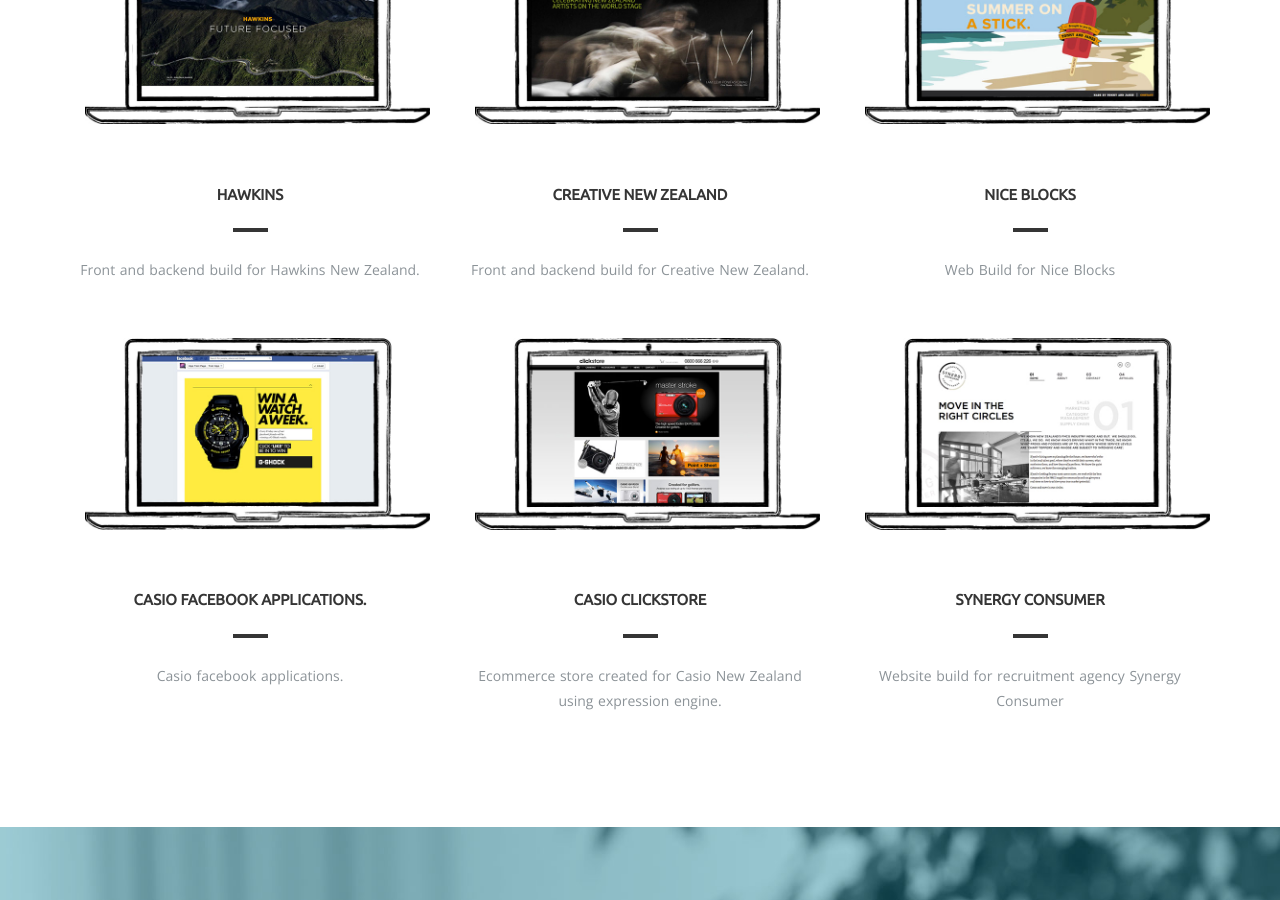
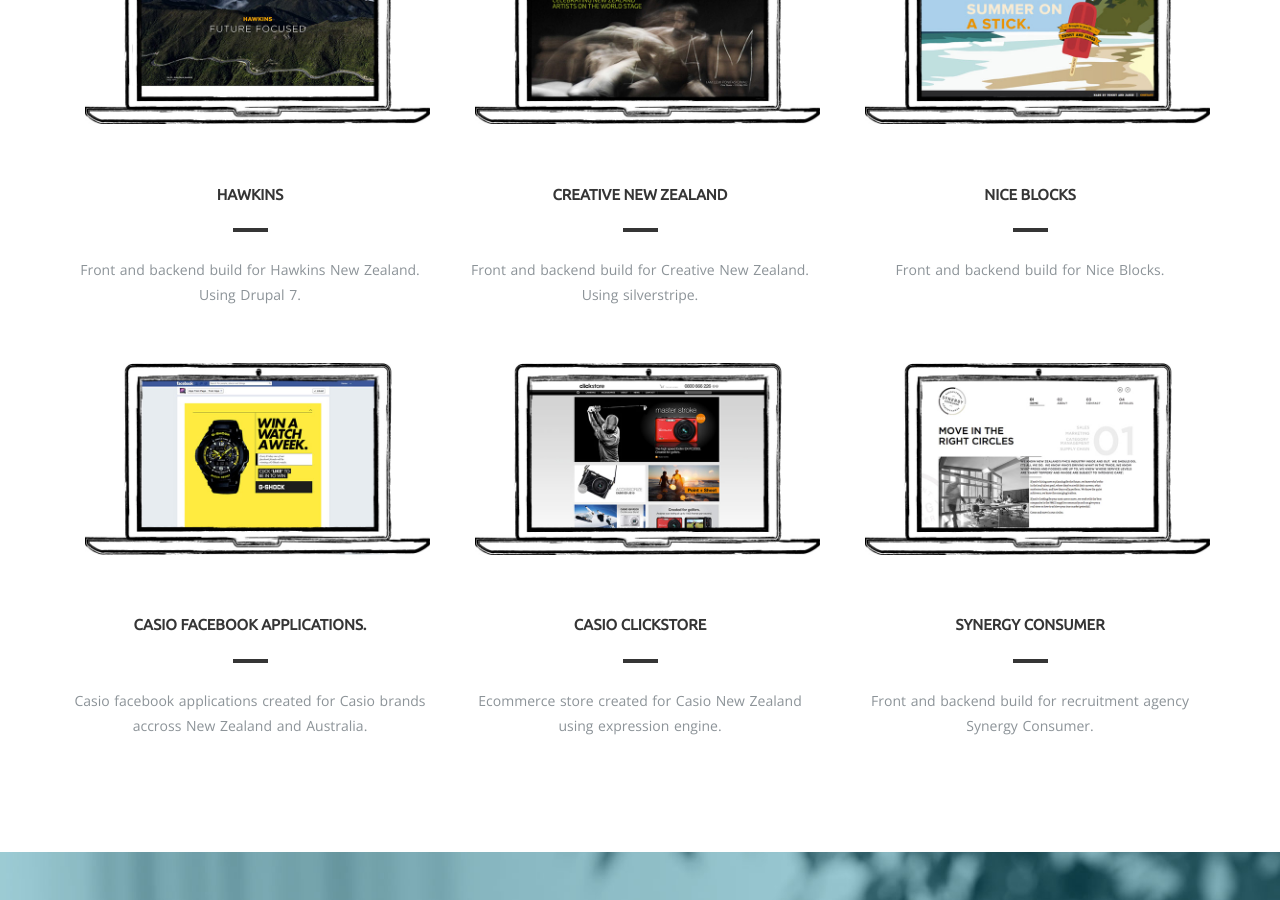
Before and after one commit to trenthogan/trenthogan.github.io, a Jekyll site: the page built from index.html, in a window 1280 px wide and 900 px high, scrolled down 1172 px. Built offline with Jekyll 4.4.1, drawn with Linux system fonts in a browser that asks for light colours; Markdown is read by kramdown in place of the engine named in the settings.

Commit message:
Final fix ups

```diff
--- a/_includes/footer.html
+++ b/_includes/footer.html
@@ -5,6 +5,7 @@
               <div class="col-md-12">
                 <ul class="social-buttons">
                   <li><a href="https://github.com/trenthogan" class="social-btn"><i class="fa fa-github"></i></a></li>
+                  <li><a href="http://codepen.io/hogantrent/" class="social-btn"><i class="fa fa-codepen"></i></a></li>
                   <li><a href="https://twitter.com/trent001" class="social-btn"><i class="fa fa-twitter"></i></a></li>
                   <li><a href="https://www.linkedin.com/pub/trent-hogan/30/859/217" class="social-btn"><i class="fa fa-linkedin-square"></i></a></li>
                   <li><a href="mailto:trenthogan1@gmail.com" class="social-btn"><i class="fa fa-envelope"></i></a></li>
--- a/_includes/header.html
+++ b/_includes/header.html
@@ -40,7 +40,7 @@
                       <li><a href="/">Home</a></li>
                       <li><a href="/#about">About</a></li>
                       <li><a href="/#portfolio">Portfolio</a></li>
-                      <li><a href="/#contact">Get in Touch</a></li>
+                      <li><a href="/#contact">Contact</a></li>
                       <li><a href="/posts/">Blog</a></li>
                     </ul>
                   </nav>
--- a/index.html
+++ b/index.html
@@ -32,13 +32,13 @@
                         <div class="img">
                           <img src="img/hawkins.jpg" alt="Hawkins Nz" class="img-responsive">
                           <div class="overlay">
-                            <a href="#" class="expand">View More</a>
+                            <a href="http://hawkins.co.nz/" class="expand">View More</a>
                             <a class="close-overlay hidden">x</a>
                           </div>
                         </div>
                       </div>
                       <h2>Hawkins</h2>
-                      <p>Front and backend build for Hawkins New Zealand.</p>
+                      <p>Front and backend build for Hawkins New Zealand. Using Drupal 7.</p>
                     </div>
 
                     <div class="col-md-4">
@@ -46,13 +46,13 @@
                         <div class="img">
                           <img src="img/creativenz.jpg" alt="Creative New Zealand" class="img-responsive">
                           <div class="overlay">
-                            <a href="#" class="expand">View More</a>
+                            <a href="http://www.nzatedinburgh.com/" class="expand">View More</a>
                             <a class="close-overlay hidden">x</a>
                           </div>
                         </div>
                       </div>
                       <h2>Creative New Zealand</h2>
-                      <p>Front and backend build for Creative New Zealand.</p>
+                      <p>Front and backend build for Creative New Zealand. Using silverstripe.</p>
                     </div>
 
                     <div class="col-md-4">
@@ -60,13 +60,13 @@
                         <div class="img">
                           <img src="img/nice-blocks.jpg" alt="Nice Blocks" class="img-responsive">
                           <div class="overlay">
-                            <a href="#" class="expand">View More</a>
+                            <a href="http://niceblocks.co.nz/" class="expand">View More</a>
                             <a class="close-overlay hidden">x</a>
                           </div>
                         </div>
                       </div>
                       <h2>Nice Blocks</h2>
-                      <p>Web Build for Nice Blocks</p>
+                      <p>Front and backend build for Nice Blocks.</p>
                     </div>
 
             </div>
@@ -77,13 +77,13 @@
                         <div class="img">
                           <img src="img/casio-fb.jpg" alt="Casio Facebook Applications" class="img-responsive">
                           <div class="overlay">
-                            <a href="#" class="expand">View More</a>
+                            <a href="https://www.facebook.com/GShockAus/app_390525214360611?ref=page_internal" class="expand">View More</a>
                             <a class="close-overlay hidden">x</a>
                           </div>
                         </div>
                       </div>
                       <h2>Casio Facebook Applications.</h2>
-                      <p>Casio facebook applications.</p>
+                      <p>Casio facebook applications created for Casio brands accross New Zealand and Australia.</p>
                     </div>
 
                     <div class="col-md-4">
@@ -91,7 +91,7 @@
                         <div class="img">
                           <img src="img/clickstore.jpg" alt="Casio Click Store" class="img-responsive">
                           <div class="overlay">
-                            <a href="#" class="expand">View More</a>
+                            <a href="http://clickstore.co.nz/" class="expand">View More</a>
                             <a class="close-overlay hidden">x</a>
                           </div>
                         </div>
@@ -105,13 +105,13 @@
                         <div class="img">
                           <img src="img/synergy.jpg" alt="Synergy Consumer" class="img-responsive">
                           <div class="overlay">
-                            <a href="#" class="expand">View More</a>
+                            <a href="http://www.synergyconsumer.co.nz/" class="expand">View More</a>
                             <a class="close-overlay hidden">x</a>
                           </div>
                         </div>
                       </div>
                       <h2>Synergy Consumer</h2>
-                      <p>Website build for recruitment agency Synergy Consumer</p>
+                      <p>Front and backend build for recruitment agency Synergy Consumer.</p>
                     </div>
 
             </div>
@@ -138,7 +138,7 @@
               <div class="col-md-4">
                 <div class="light-box box-hover">
                   <h2><i class="fa fa-pencil"></i><span>Blog</span></h2>
-                  <p><a href="http://trenthogan.github.io/" target="_blank">Click Here</a></p>
+                  <p><a href="/posts/" target="_blank">Click Here</a></p>
                 </div>
               </div>
 
```
Also changed, not shown: 6 other files.
